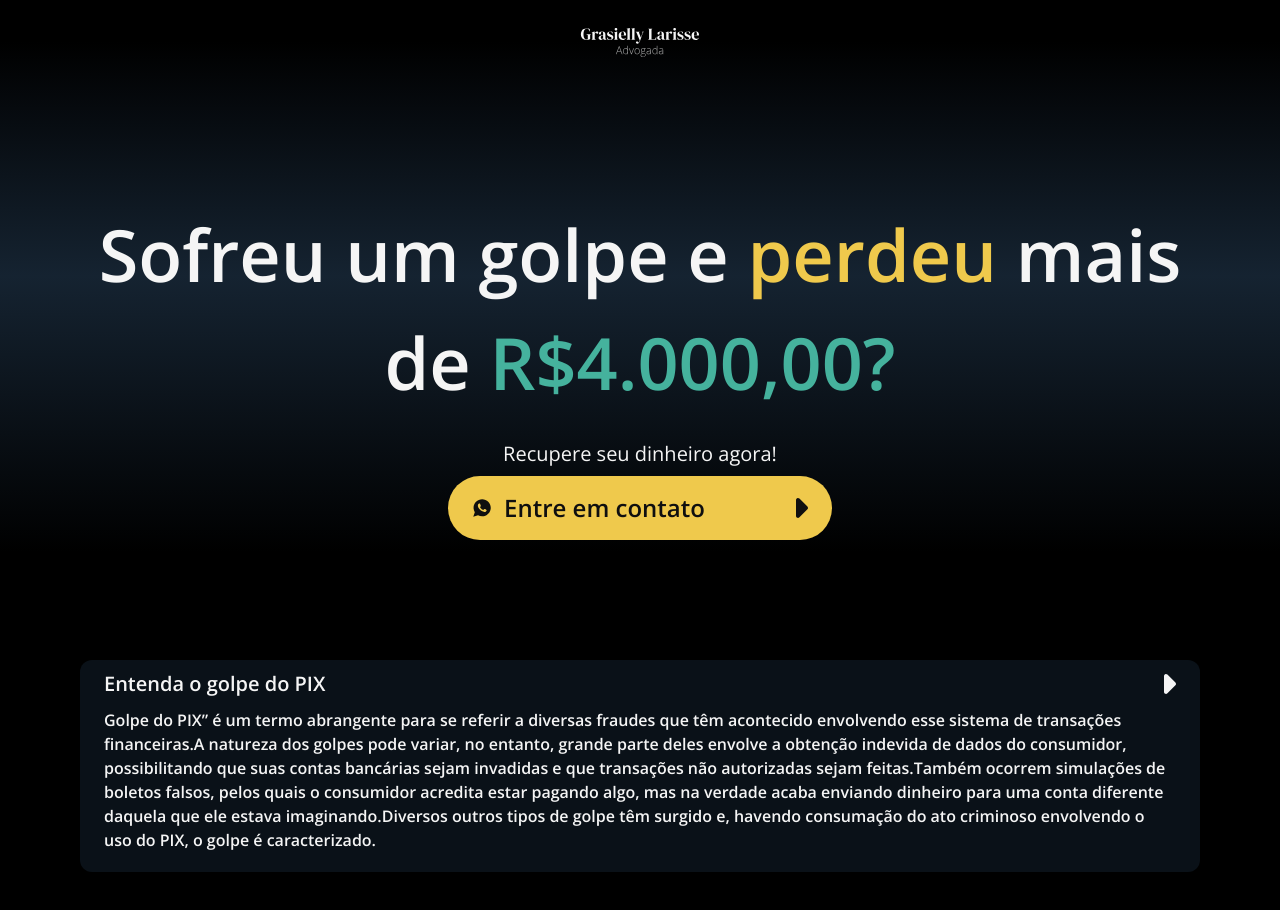
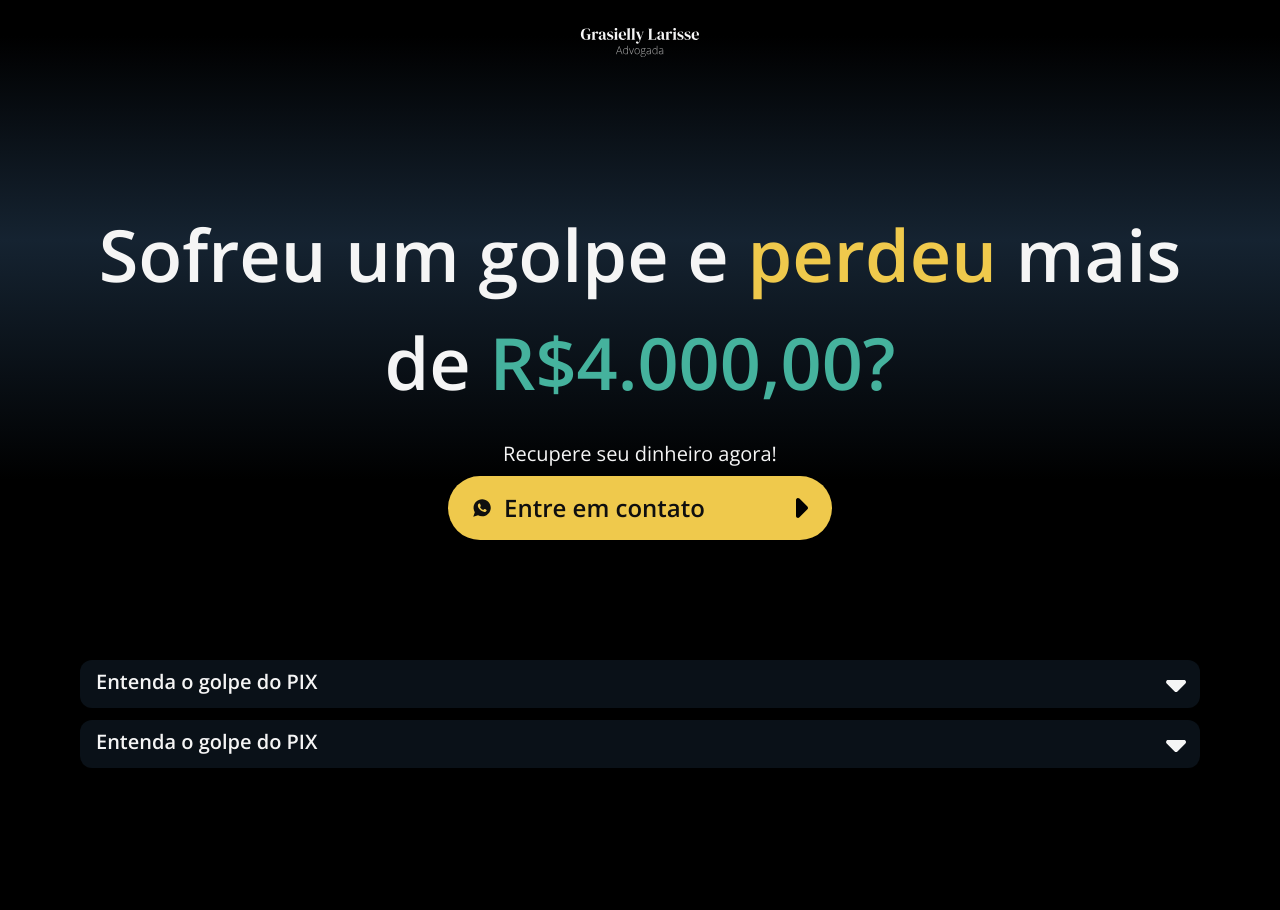
Before and after one commit to dsmarcelo/grasielly-landingpage, a Next.js app: page / in a window 1280 px wide. Shown: the top 910 px of the page. After the commit the page ends 816 px from the top, so only its background shows below. Built offline with nearby package versions, Linux system fonts and the light colour scheme.

Commit message:
feat: install @svgr/webpack

```diff
--- a/app/components/common/carretIcon.tsx
+++ /dev/null
@@ -1,11 +0,0 @@
-// a component that is a icon of a carret
-export const CarretIcon = () => {
-  return (
-    <div>
-      <svg className="h-8" fill="currentColor" viewBox="0 0 256 512" xmlns="http://www.w3.org/2000/svg">
-        <path d="M118.6 105.4l128 127.1C252.9 239.6 256 247.8 256 255.1s-3.125 16.38-9.375 22.63l-128 127.1c-9.156 9.156-22.91 11.9-34.88 6.943S64 396.9 64 383.1V128c0-12.94 7.781-24.62 19.75-29.58S109.5 96.23 118.6 105.4z" />
-      </svg>
-
-    </div>
-  );
-}
--- a/app/components/common/dropdownButton.tsx
+++ b/app/components/common/dropdownButton.tsx
@@ -1,11 +1,32 @@
 import React from 'react'
+import CarretIcon from "@/app/assets/images/caret_right_icon.svg";
+import { motion } from "framer-motion"
 
-export const DropdownButton = () => {
+interface Props {
+  item: {
+    title: string
+    description: string
+  }
+}
+
+export const DropdownButton = ({ item }: Props) => {
+  const [open, setOpen] = React.useState(false)
   return (
-    <button className='w-full'>
-      <div className='flex  items-center'>
-        <span>Dropdown</span>
+    <button
+      onClick={() => setOpen(!open)}
+      className='w-full px-4 rounded-xl text-white bg-dark-blue border-slate-700 border-solid'
+    >
+      <div className={`flex py-2 gap-1 justify-between transition-all ease-in-out ${!open && 'hover:pl-1'}`}>
+        <span className='label-large'>{item.title}</span>
+        <CarretIcon className={`fill-white w-4 transition-all duration-300 ${open ? '-rotate-90' : 'rotate-90'}`} />
       </div>
+      <motion.div
+        initial={{ height: 0 }}
+        animate={{ height: open ? 'auto' : 0 }}
+        transition={{ duration: 0.5 }}
+        className={`flex text-left overflow-hidden ${!open && 'hidden'}`}>
+        <span className='label-normal mb-4'>{item.description}</span>
+      </motion.div>
     </button>
   )
 }
--- a/app/components/common/dropdownContainer.tsx
+++ b/app/components/common/dropdownContainer.tsx
@@ -1,27 +1,24 @@
 import React from 'react'
-import { CarretIcon } from './carretIcon'
+import { DropdownButton } from './dropdownButton'
 
 const items = [{
+  title: "Entenda o golpe do PIX",
+  description: "Golpe do PIX” é um termo abrangente para se referir a diversas fraudes que têm acontecido envolvendo esse sistema de transações financeiras.A natureza dos golpes pode variar, no entanto, grande parte deles envolve a obtenção indevida de dados do consumidor, possibilitando que suas contas bancárias sejam invadidas e que transações não autorizadas sejam feitas.Também ocorrem simulações de boletos falsos, pelos quais o consumidor acredita estar pagando algo, mas na verdade acaba enviando dinheiro para uma conta diferente daquela que ele estava imaginando.Diversos outros tipos de golpe têm surgido e, havendo consumação do ato criminoso envolvendo o uso do PIX, o golpe é caracterizado."
+}, {
   title: "Entenda o golpe do PIX",
   description: "Golpe do PIX” é um termo abrangente para se referir a diversas fraudes que têm acontecido envolvendo esse sistema de transações financeiras.A natureza dos golpes pode variar, no entanto, grande parte deles envolve a obtenção indevida de dados do consumidor, possibilitando que suas contas bancárias sejam invadidas e que transações não autorizadas sejam feitas.Também ocorrem simulações de boletos falsos, pelos quais o consumidor acredita estar pagando algo, mas na verdade acaba enviando dinheiro para uma conta diferente daquela que ele estava imaginando.Diversos outros tipos de golpe têm surgido e, havendo consumação do ato criminoso envolvendo o uso do PIX, o golpe é caracterizado."
 }]
 
 export const DropdownContainer = () => {
   return (
-    <button className='w-full text-white'>
+    <div className='w-full flex flex-col justify-center gap-3'>
       {items.map((item, index) => (
         <div
           key={index}
-          className='rounded-xl bg-dark-blue'>
-          <div className='flex py-2 px-6 gap-1 justify-between items-center'>
-            <span className='label-large'>{item.title}</span>
-            <CarretIcon />
-          </div>
-          <div className='px-6 pb-5 text-left'>
-            <span className='label-normal'>{item.description}</span>
-          </div>
+          className=''>
+          <DropdownButton item={item} />
         </div>
       ))}
-    </button>
+    </div>
   )
 }
--- a/app/globals.css
+++ b/app/globals.css
@@ -8,7 +8,9 @@ body, p, h1, h2, h3, h4, h5, h6, a, span {
 
 body {
   color: rgb(var(--foreground-rgb));
-  background: linear-gradient(to bottom, hsl(0,0%,0%) 4.5%,hsl(210,40%,13.7%) 30%,hsl(0,0%,0%) 60%);
+  height: 100vh;
+  background: black;
+  background-image: linear-gradient(to bottom, hsl(0,0%,0%) 4.5%,hsl(210,40%,13.7%) 30%,hsl(0,0%,0%) 60%);
 }
 
 h1 {
--- a/app/page.tsx
+++ b/app/page.tsx
@@ -3,9 +3,9 @@ import Image from "next/image";
 import PillButton from "./components/common/pillButton";
 import { IoLogoWhatsapp } from "react-icons/io";
 import { FaChevronCircleRight } from "react-icons/fa";
-import { CarretIcon } from "./components/common/carretIcon";
 import { motion } from "framer-motion"
 import { DropdownContainer } from "./components/common/dropdownContainer";
+import CarretIcon from "./assets/images/caret_right_icon.svg";
 
 export default function Home() {
   return (
@@ -42,7 +42,7 @@ export default function Home() {
                 <IoLogoWhatsapp className="w-5 h-5" />
                 <span className="text-xl leading-none label-xlarge text-black">Entre em contato</span>
               </div>
-              <CarretIcon />
+              <CarretIcon className='h-8' />
             </PillButton>
           </motion.div>
         </section>
--- a/next.config.mjs
+++ b/next.config.mjs
@@ -1,4 +1,13 @@
 /** @type {import('next').NextConfig} */
-const nextConfig = {};
+const nextConfig = {
+  webpack(config) {
+    config.module.rules.push({
+      test: /\.svg$/,
+      use: ['@svgr/webpack'],
+    });
+
+    return config;
+  },
+};
 
 export default nextConfig;
--- a/package.json
+++ b/package.json
@@ -9,6 +9,7 @@
     "lint": "next lint"
   },
   "dependencies": {
+    "@svgr/webpack": "^8.1.0",
     "framer-motion": "^11.2.6",
     "next": "14.2.3",
     "react": "^18",
```
Also changed, not shown: 1 other file (tests, documents, lock files or other folders).
